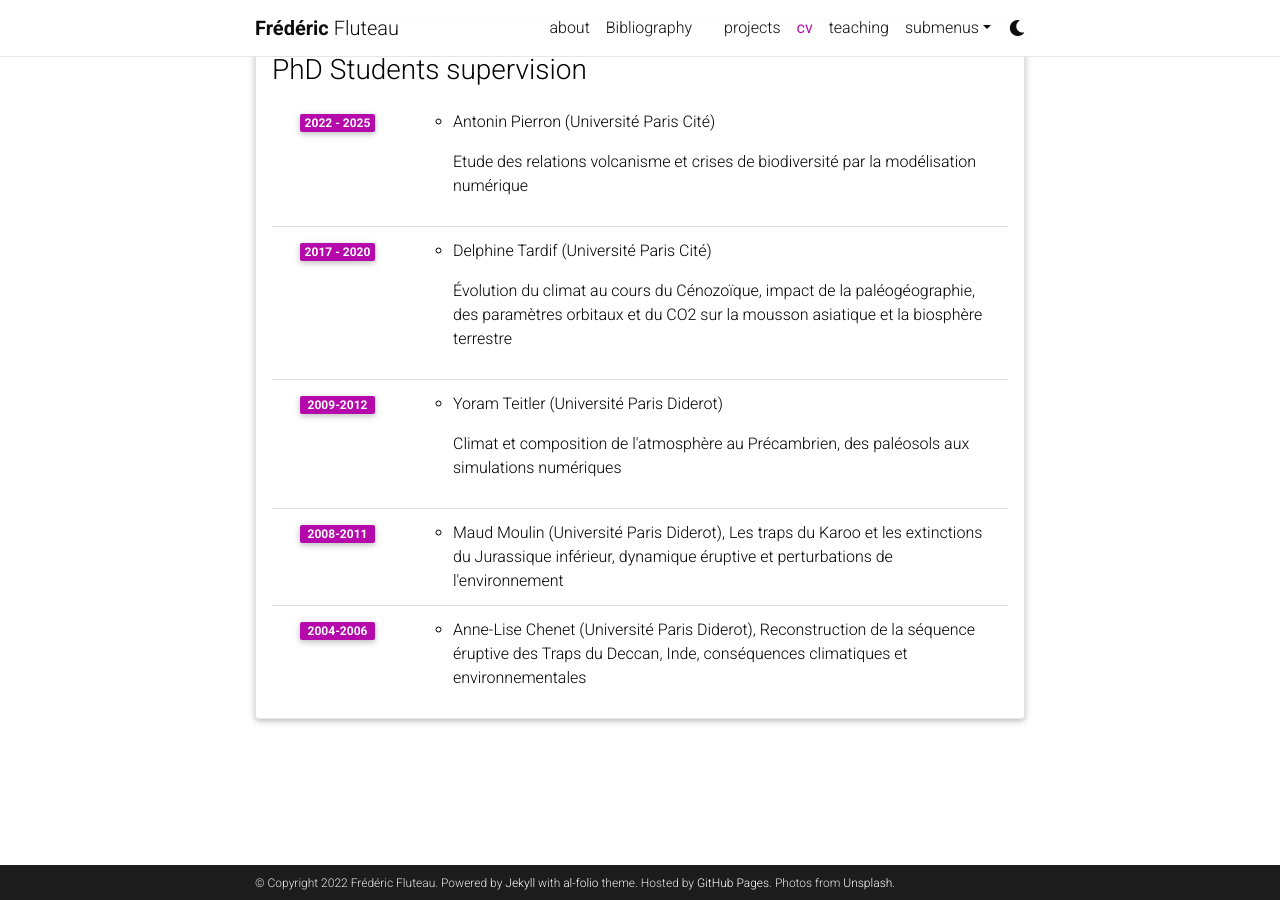
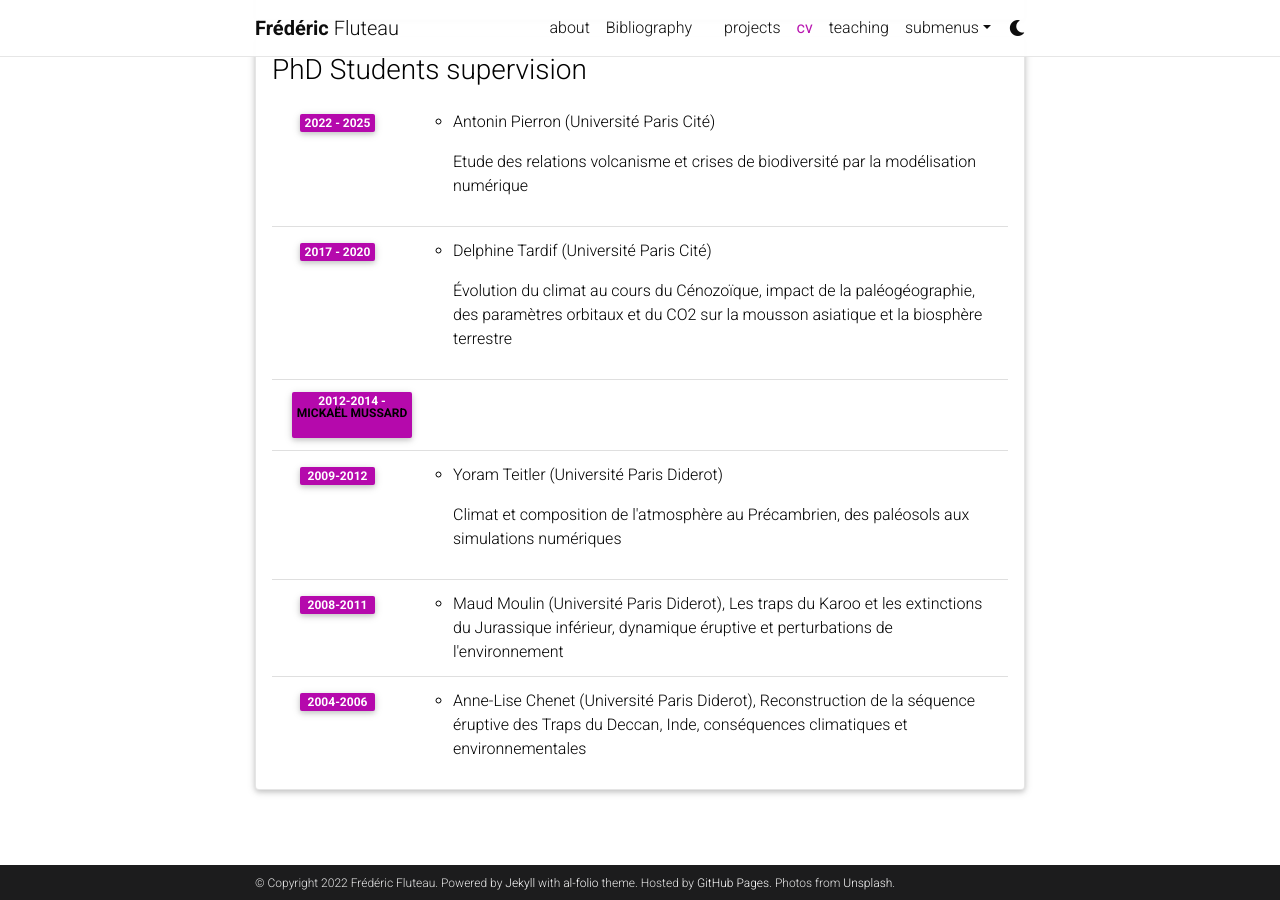
Before and after one commit to fredflut/fredflut.github.io, a Jekyll site: the page built from _pages/cv.md, in a window 1280 px wide and 900 px high, scrolled down 945 px. Built offline with Jekyll 4.4.1, drawn with Linux system fonts in a browser that asks for light colours; comment, search, counter and statistics services are not loaded; a style sheet for code colours, icons or effects is not loaded.

Commit message:
Update cv.yml

```diff
--- a/_data/cv.yml
+++ b/_data/cv.yml
@@ -48,6 +48,8 @@
       items:
         - <p> Delphine Tardif (Université Paris Cité)</p>
           <p> Évolution du climat au cours du Cénozoïque, impact de la paléogéographie, des paramètres orbitaux et du CO2 sur la mousson asiatique et la biosphère terrestre </p>
+    - year: 2012-2014
+        - <p> Mickaël Mussard</p>
     - year: 2009-2012
       items :
         - <p> Yoram Teitler (Université Paris Diderot)</p>
```
